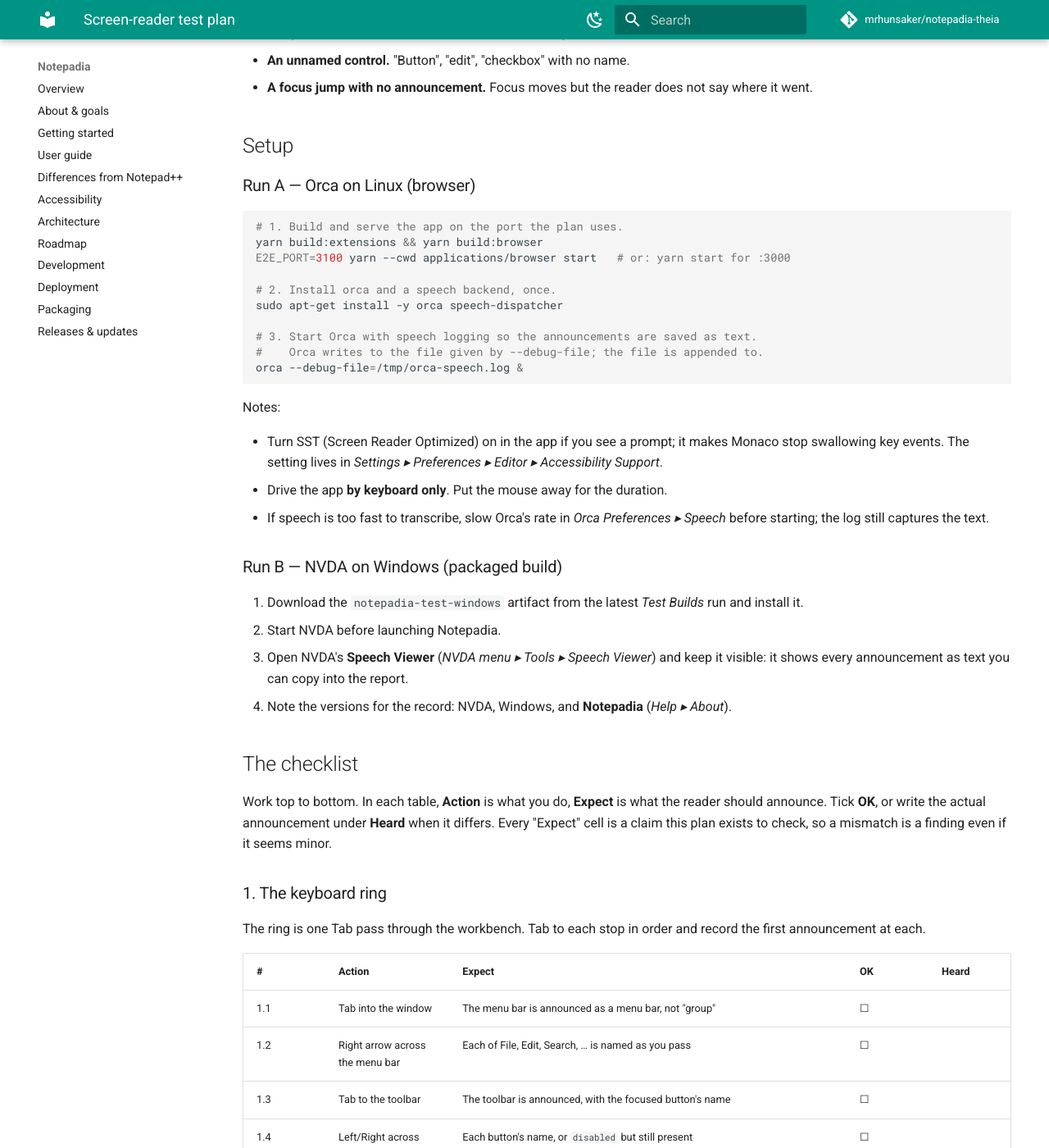
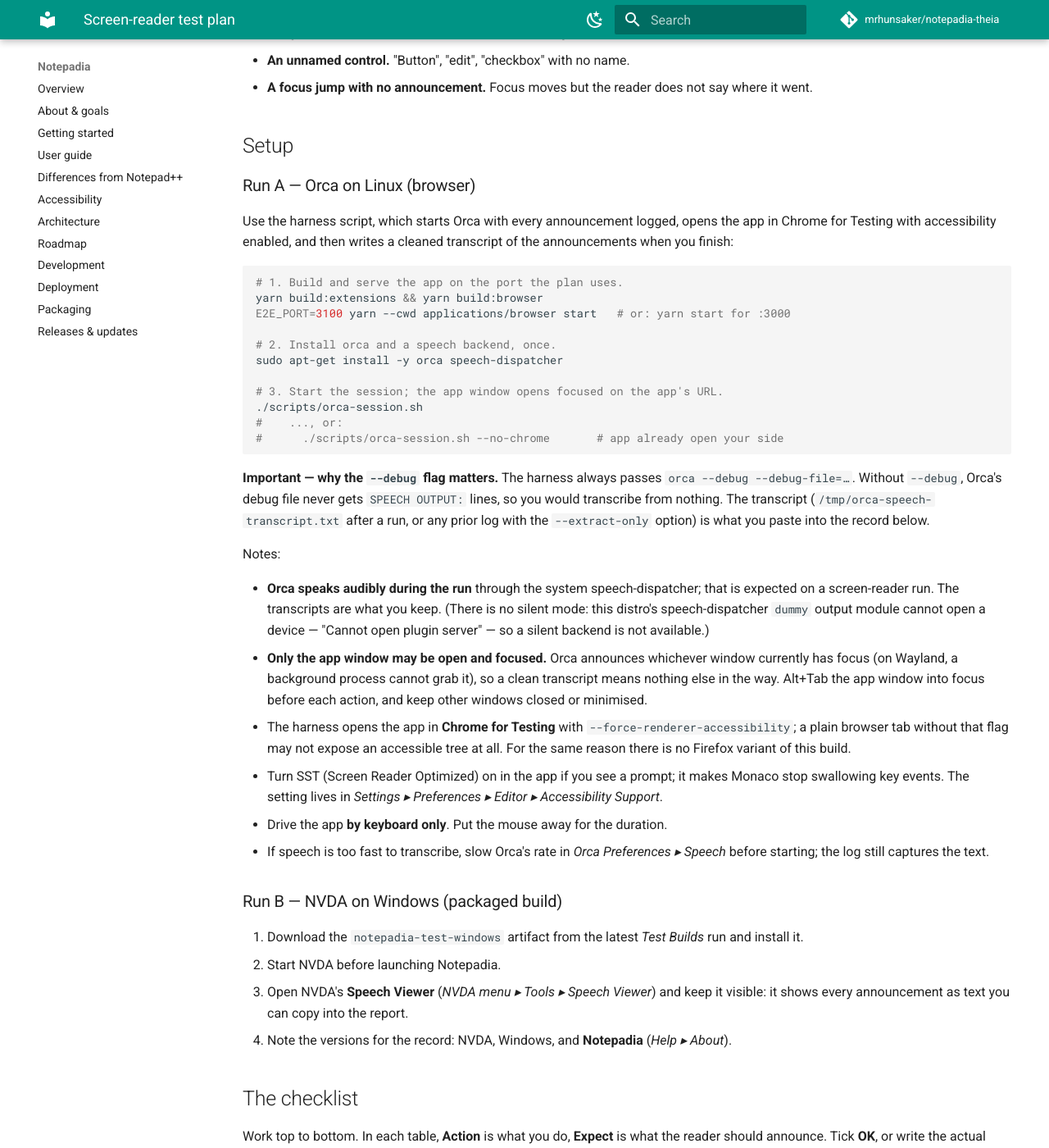
Before and after one commit to mrhunsaker/notepadia-theia, an MkDocs documentation site: the page built from docs/screen-reader-test-plan.md, in a window 1280 px wide and 1400 px high, scrolled down 918 px. Shown: the whole window at 82% size. Built offline with MkDocs 1.6.1 and Material for MkDocs 9.7.7, drawn with Linux system fonts in a browser that asks for light colours; comment, search, counter and statistics services are not loaded; some of the changed text lies outside the part shown.

Commit message:
test(a11y): add reusable Orca session harness for Run A

````diff
--- a/docs/screen-reader-test-plan.md
+++ b/docs/screen-reader-test-plan.md
@@ -45,6 +45,10 @@ cannot catch:
 
 ### Run A — Orca on Linux (browser)
 
+Use the harness script, which starts Orca with every announcement logged, opens
+the app in Chrome for Testing with accessibility enabled, and then writes a
+cleaned transcript of the announcements when you finish:
+
 ```bash
 # 1. Build and serve the app on the port the plan uses.
 yarn build:extensions && yarn build:browser
@@ -53,15 +57,35 @@ E2E_PORT=3100 yarn --cwd applications/browser start   # or: yarn start for :3000
 # 2. Install orca and a speech backend, once.
 sudo apt-get install -y orca speech-dispatcher
 
-# 3. Start Orca with speech logging so the announcements are saved as text.
-#    Orca writes to the file given by --debug-file; the file is appended to.
-orca --debug-file=/tmp/orca-speech.log &
+# 3. Start the session; the app window opens focused on the app's URL.
+./scripts/orca-session.sh
+#    ..., or:
+#      ./scripts/orca-session.sh --no-chrome       # app already open your side
 ```
+
+**Important — why the `--debug` flag matters.** The harness always passes
+`orca --debug --debug-file=…`. Without `--debug`, Orca's debug file never gets
+`SPEECH OUTPUT:` lines, so you would transcribe from nothing. The transcript
+(`/tmp/orca-speech-transcript.txt` after a run, or any prior log with the
+`--extract-only` option) is what you paste into the record below.
 
 Notes:
 
-- Turn SST (Screen Reader Optimized) on in the app if you see a prompt; it makes
-  Monaco stop swallowing key events. The setting lives in
+- **Orca speaks audibly during the run** through the system speech-dispatcher;
+  that is expected on a screen-reader run. The transcripts are what you keep.
+  (There is no silent mode: this distro's speech-dispatcher `dummy` output
+  module cannot open a device — "Cannot open plugin server" — so a silent
+  backend is not available.)
+- **Only the app window may be open and focused.** Orca announces whichever
+  window currently has focus (on Wayland, a background process cannot grab it),
+  so a clean transcript means nothing else in the way. Alt+Tab the app window
+  into focus before each action, and keep other windows closed or minimised.
+- The harness opens the app in **Chrome for Testing** with
+  `--force-renderer-accessibility`; a plain browser tab without that flag may
+  not expose an accessible tree at all. For the same reason there is no
+  Firefox variant of this build.
+- Turn SST (Screen Reader Optimized) on in the app if you see a prompt; it
+  makes Monaco stop swallowing key events. The setting lives in
   *Settings ▸ Preferences ▸ Editor ▸ Accessibility Support*.
 - Drive the app **by keyboard only**. Put the mouse away for the duration.
 - If speech is too fast to transcribe, slow Orca's rate in *Orca Preferences ▸
@@ -176,8 +200,9 @@ reads any system dialog.
 
 - **Pass:** every row ticked, and the version line filled in with the reader,
   platform and app build.
-- **Finding:** the row number, the exact announcement (paste from the Orca log or
-  NVDA Speech Viewer), what you expected, and the steps. File it as an issue and
+- **Finding:** the row number, the exact announcement (paste from the
+  `/tmp/orca-speech-transcript.txt` the harness produced, or NVDA Speech
+  Viewer), what you expected, and the steps. File it as an issue and
   label it `accessibility` and the reader's name.
 - When a finding is fixed in source, it gains a guard in `e2e/a11y.cjs` so the
   accessibility-tree shape it depended on cannot silently return, and this plan's
--- a/package.json
+++ b/package.json
@@ -34,7 +34,8 @@
     "smoke": "node scripts/smoke-browser.mjs",
     "smoke:electron": "node scripts/electron-smoke.mjs",
     "check:prefs": "node scripts/check-preference-defaults.mjs",
-    "verify": "node scripts/verify-environment.mjs"
+    "verify": "node scripts/verify-environment.mjs",
+    "screen-reader": "bash scripts/orca-session.sh"
   },
   "devDependencies": {
     "cross-spawn": "^7.0.6",
````
Also changed, not shown: 1 other file.
